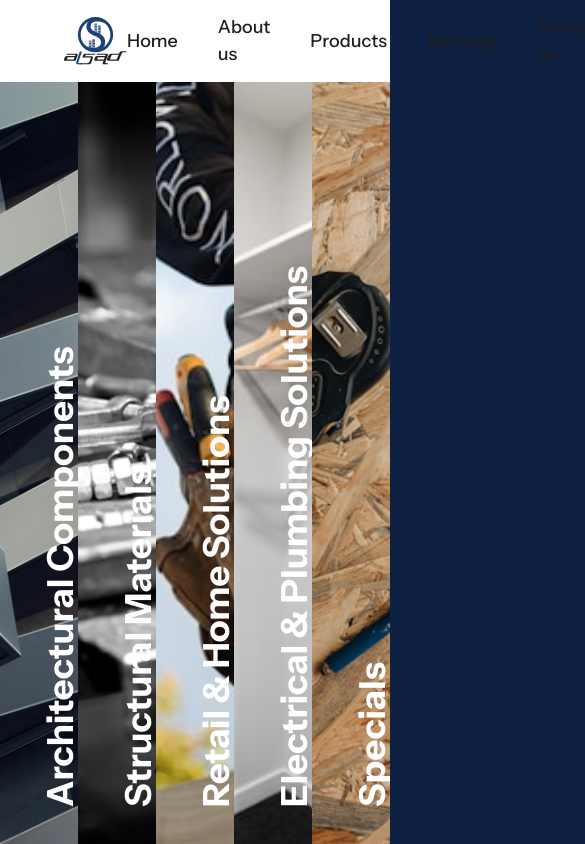
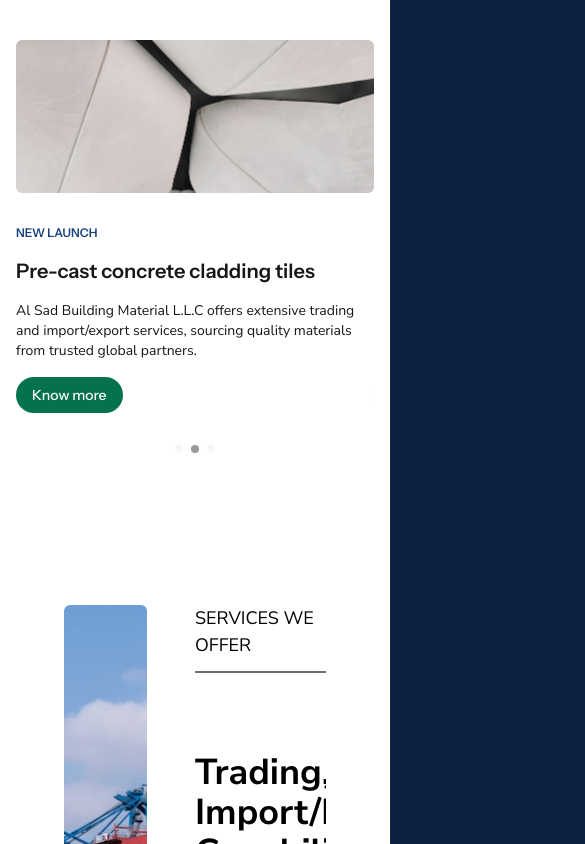
Before and after one commit to techbyhemant/ai-sad, a Next.js app: page / in a window 390 px wide. Shown: the top 844 px of the page, 585 px wide, since content can reach past the window. Built offline with nearby package versions, Linux system fonts and the light colour scheme.

Commit message:
Make products responsive

```diff
--- a/app/globals.css
+++ b/app/globals.css
@@ -43,6 +43,7 @@
 	--radius-xl: calc(var(--radius) + 4px);
 	--text-md: 16px;
 
+	--color-primary-green: var(--primary-green);
 	--swiper-navigation-sides-offset: 20px;
 }
 
@@ -88,6 +89,7 @@
 	--sidebar-ring: oklch(0.708 0 0);
 
 	--color-primary-4: #1e1e1e;
+	--primary-green: #04724d;
 	--swiper-navigation-sides-offset: -10px;
 }
 
--- a/app/home/Header.jsx
+++ b/app/home/Header.jsx
@@ -7,10 +7,10 @@ import { Button } from '@/components/ui/button';
 
 const Header = () => {
 	return (
-		<div className="bg-white">
+		<div className="bg-white hidden md:block">
 			<header className="flex justify-between h-[82px] max-w-[1240px] mx-auto items-center pl-16 pr-6">
 				<Image src={logoDark} alt="Logo" width="63" height="47.25" />
-				<nav className="text-[#1e1e1e] font-secondary font-medium text-[18px] flex gap-10 items-center">
+				<nav className="text-[#1e1e1e] font-secondary font-medium text-[18px] hidden sm:flex gap-10 items-center ">
 					{NAVIGATION.map((item, idx) => (
 						<p key={idx}>
 							<a href={item.href}>{item.name}</a>
--- a/app/home/Products.jsx
+++ b/app/home/Products.jsx
@@ -42,19 +42,21 @@ const PRODUCTS = [
 
 const Product = ({ image, title, description, onClick }) => {
 	return (
-		<divj className="flex items-center gap-14">
+		<divj className="flex items-center flex-col gap-8 md:flex-row md:gap-14">
 			<Image
 				src={image}
 				alt={title}
-				className="w-1/2 object-cover rounded-sm h-[327px]"
+				className="w-full md:w-1/2 object-cover rounded-sm h-[153px] md:h-[327px]"
 			/>
 
-			<div className="w-1/2 flex flex-col items-start gap-4">
-				<p className="font-secondary text-sm font-semibold text-[#19417C]">
+			<div className="w-full md:w-1/2 flex flex-col items-start gap-4">
+				<p className="font-secondary text-xs md:text-sm font-semibold text-[#19417C]">
 					NEW LAUNCH
 				</p>
-				<h3 className="font-semibold text-primary text-4xl">{title}</h3>
-				<p className="text-xl text-primary">{description}</p>
+				<h3 className="font-semibold text-primary text-xl md:text-4xl">
+					{title}
+				</h3>
+				<p className="text-sm md:text-xl text-primary">{description}</p>
 				<PrimaryBtn title="Know more" onClick={onClick} />
 			</div>
 		</divj>
@@ -72,7 +74,7 @@ const Products = () => {
 	}, []);
 
 	return (
-		<section className="bg-white w-full p-[85px] pb-16 relative">
+		<section className="bg-white w-full py-10 px-4 md:p-[85px] md:pb-16 relative">
 			<div className="relative group max-w-full mx-auto">
 				{activeIndex > 0 && (
 					<div className="absolute top-1/2 -left-10 transform -translate-y-1/2 z-20 opacity-0 group-hover:opacity-100 transition-opacity duration-300">
--- a/app/page.js
+++ b/app/page.js
@@ -12,20 +12,20 @@ import Locations from './home/Locations';
 
 export default function Home() {
 	return (
-		<div className="flex flex-col ">
+		<div className="flex flex-col">
 			<Header />
 			<main className="flex-1 max-w-[1240px] mx-auto w-full h-full">
-				<Categories />
+				{/* <Categories /> */}
 				<Products />
-				<Values />
-				<Stats />
+				{/* <Values /> */}
+				{/* <Stats /> */}
 				<Services />
 				<Locations />
 				<Testimonials />
 				<NewsAndArticles />
 				<ProductFullWidth />
 			</main>
-			<Footer />
+			{/* <Footer /> */}
 		</div>
 	);
 }
--- a/app/shared/Buttons/PrimaryBtn.jsx
+++ b/app/shared/Buttons/PrimaryBtn.jsx
@@ -4,7 +4,7 @@ import React from 'react';
 const PrimaryBtn = ({ title, styles, onClick, ...props }) => {
 	return (
 		<Button
-			className={`font-secondary bg-[#04724D] rounded-full py-3 px-6 text-md ${styles}`}
+			className={`font-secondary bg-primary-green rounded-full py-2.5 px-4 md:py-3 md:px-6 text-sm md:text-md ${styles}`}
 			onClick={onClick}
 			{...props}
 		>
```
